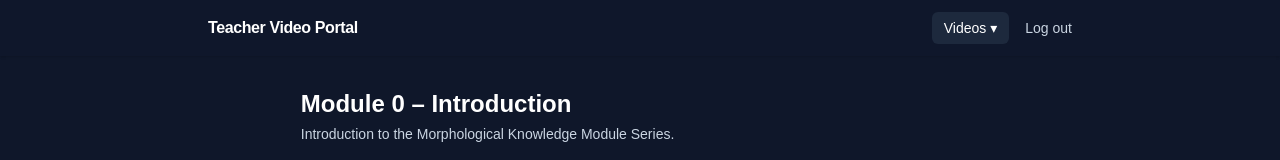
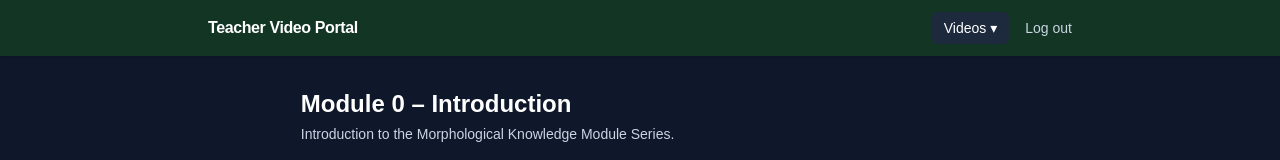
Before and after one commit to bkholden00/SEELE, a Next.js app in the folder video-portal/video-portal/: page /intro in a window 1280 px wide. Shown: the top 160 px of the page. Built offline with nearby package versions, Linux system fonts and the light colour scheme.

Commit message:
Update NavBar.tsx

```diff
--- a/video-portal/video-portal/components/NavBar.tsx
+++ b/video-portal/video-portal/components/NavBar.tsx
@@ -21,7 +21,7 @@ export default function NavBar({
   }
 
   return (
-    <header className="sticky top-0 z-20 bg-slate-900 text-white shadow">
+    <header className="sticky top-0 z-20 text-white shadow" style={{ backgroundColor: "#123524" }}>
       <div className="mx-auto flex max-w-4xl items-center justify-between px-4 py-3">
         <Link href="/intro" className="font-semibold tracking-tight">
           Teacher Video Portal
```
